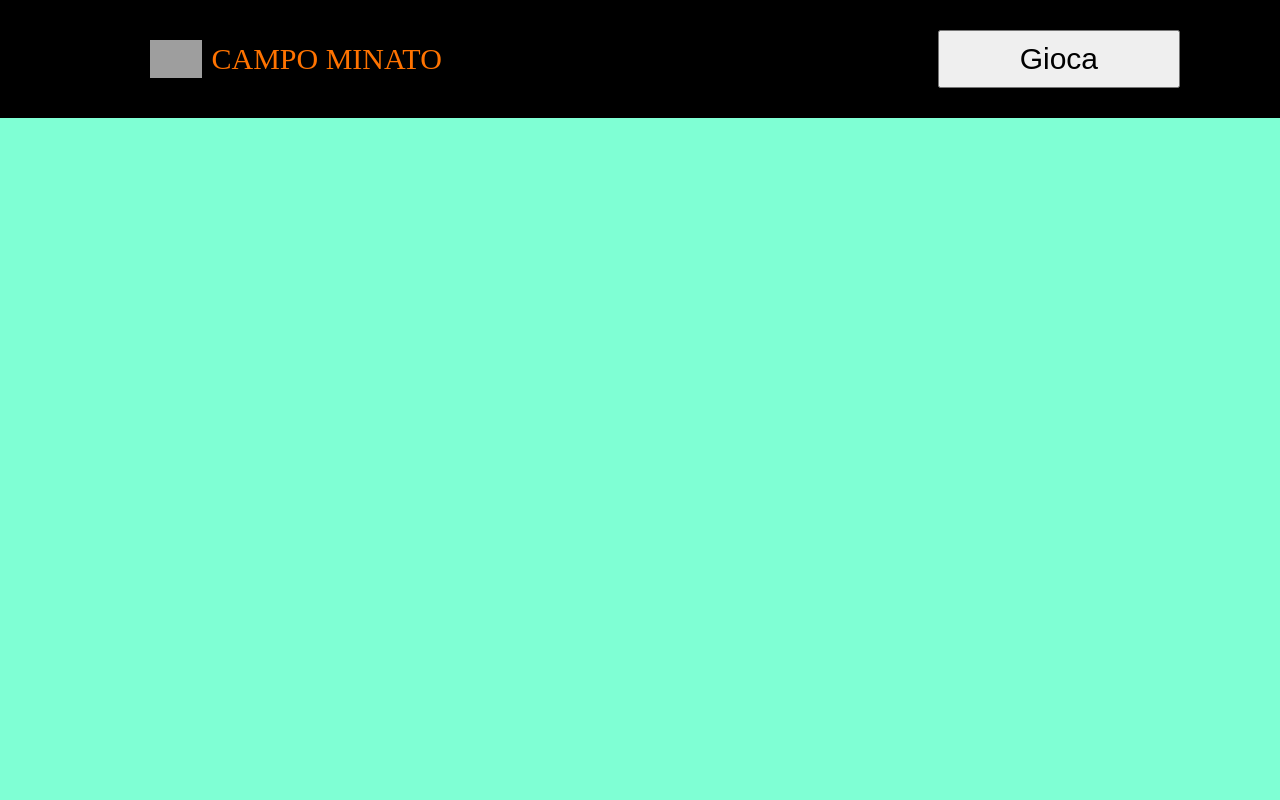
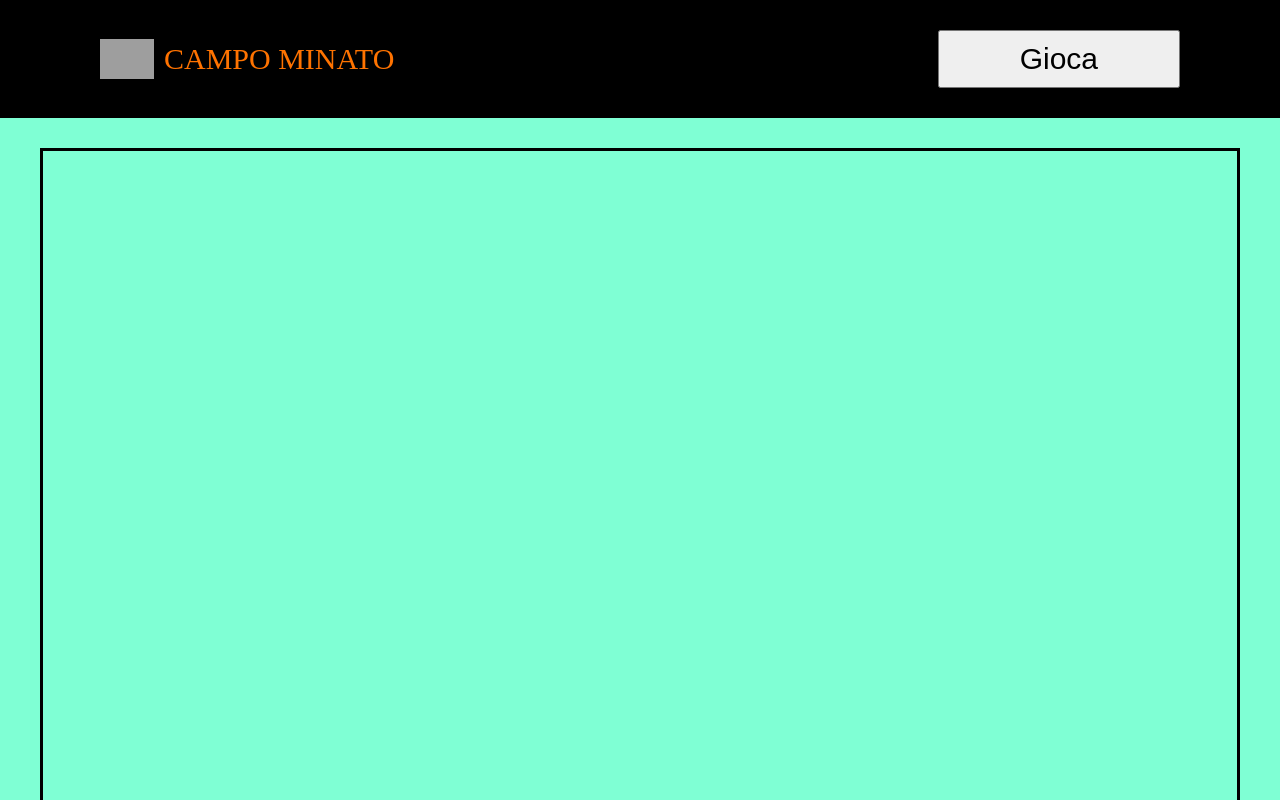
Before and after one commit to SimoneDUrso/js-campominato-grid, a plain HTML site: page index.html in a window 1280 px wide. Shown: the top 800 px of the page. Drawn offline with Linux system fonts and the light colour scheme; grey boxes are pictures that could not be loaded.

Commit message:
[FIX] Added border to grid

```diff
--- a/css/style.css
+++ b/css/style.css
@@ -5,7 +5,7 @@
 }
 
 header {
-    padding: 30px 100px 30px 150px;
+    padding: 30px 100px 30px 100px;
     background-color: rgb(0, 0, 0);
 }
 
@@ -20,6 +20,7 @@ main {
     height: 1200px;
     display: flex;
     flex-wrap: wrap;
+    border: 3px solid black;
 }
 
 #start {
```
